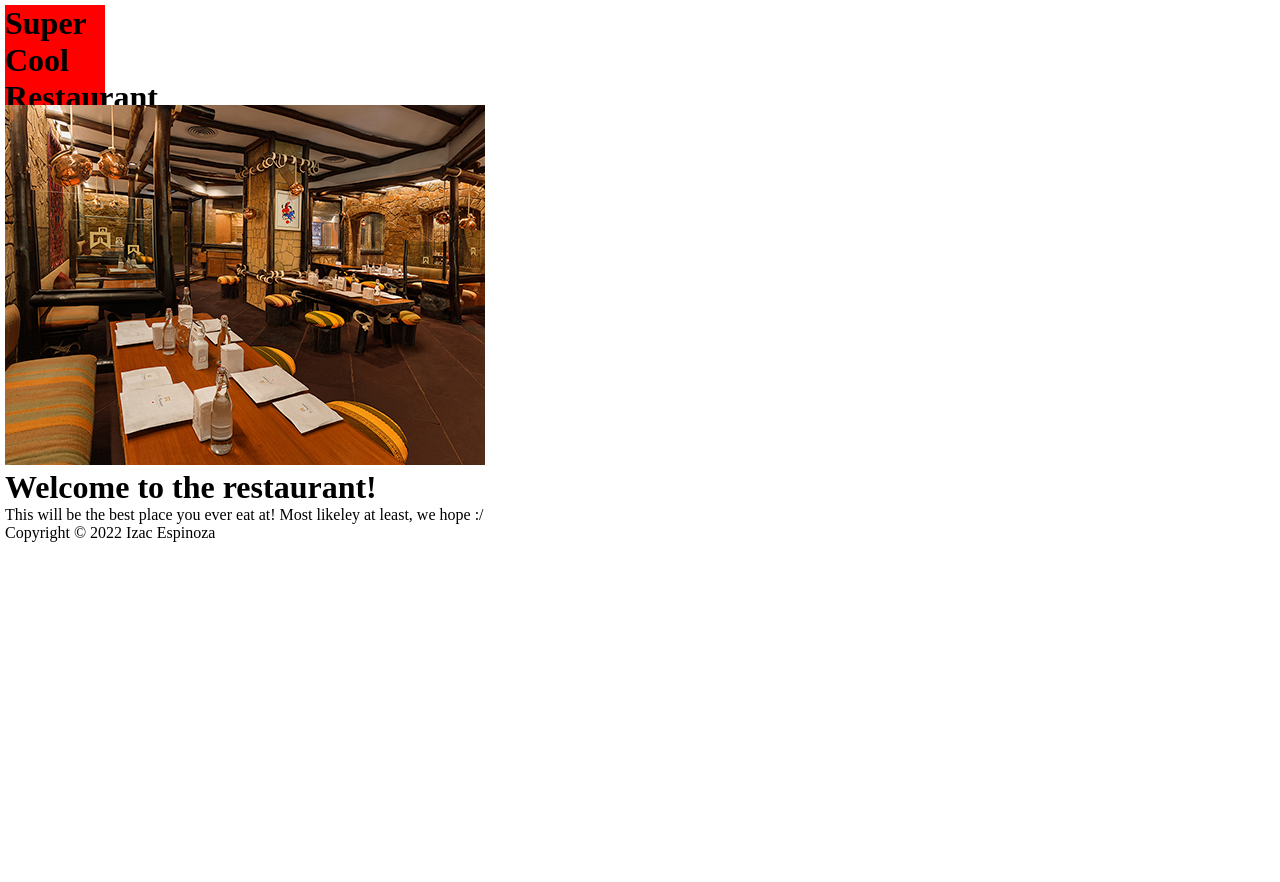
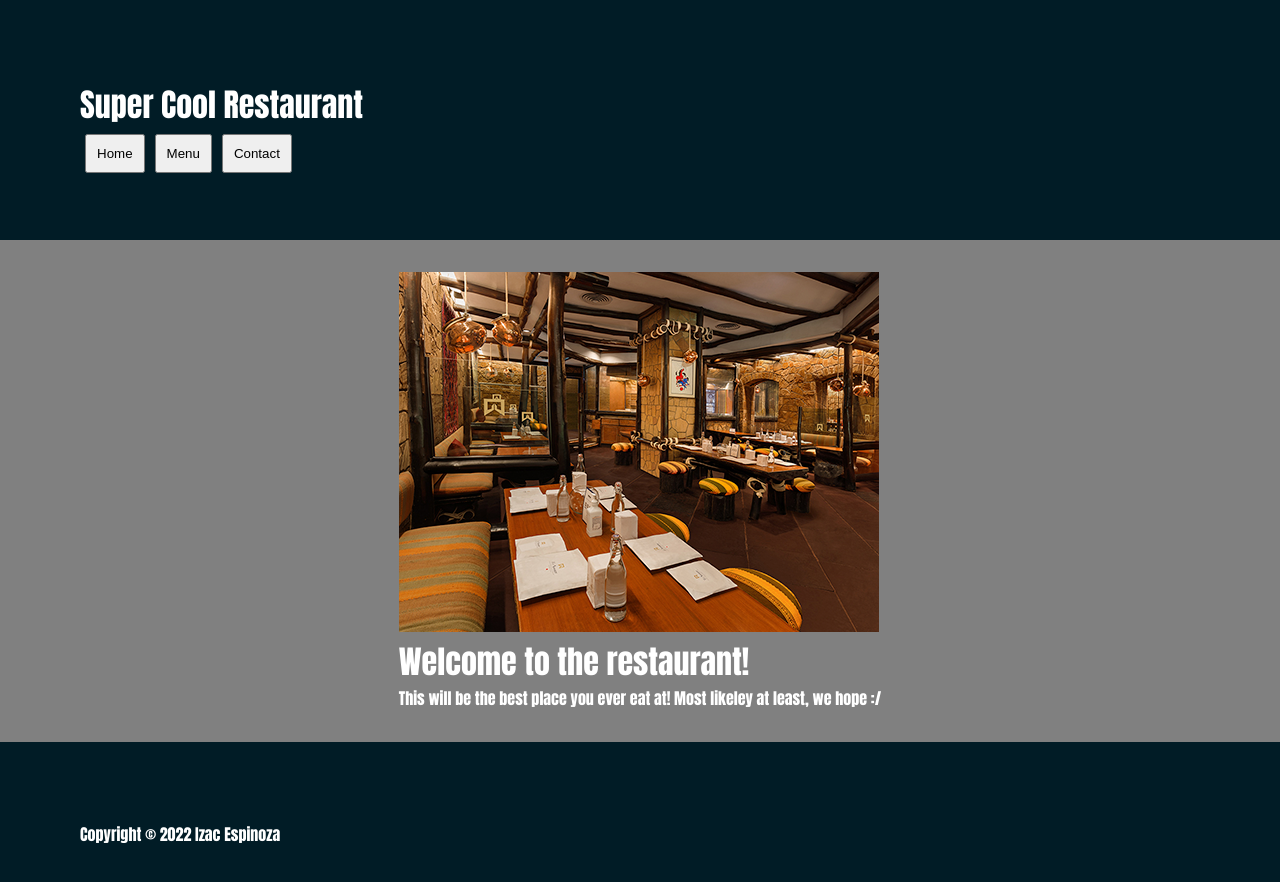
Before and after one commit to IzacEspinoza/Restaurant-Page, a plain HTML site: page index.html in a window 1280 px wide. Before the commit the page ends 800 px from the top, so only its background shows below. Drawn offline with Linux system fonts and the light colour scheme.

Commit message:
started styling, layed down simple style template to help visualize

```diff
--- a/assets/style.css
+++ b/assets/style.css
@@ -3,10 +3,27 @@
     margin: 0;
 }
 body{
+    /* background-color: #011C26; */
+    color: #ffffff;
+    font-family: Impact, Haettenschweiler, 'Arial Narrow Bold', sans-serif;
+}
+.header{
+    background-color: #011C26;
+    height: 5rem;
+    padding: 5rem;
+}
+.tab-button{
+    padding: 10px;
     margin: 5px;
 }
-.header{
-    background-color: red;
-    width: 100px;
-    height: 100px;
+.main{
+    background-color: grey;
+    padding: 2rem;
+    display: flex;
+    justify-content: space-evenly;
 }
+.footer{
+    background-color: #011C26;
+    height: 5rem;
+    padding: 5rem;
+}
```
